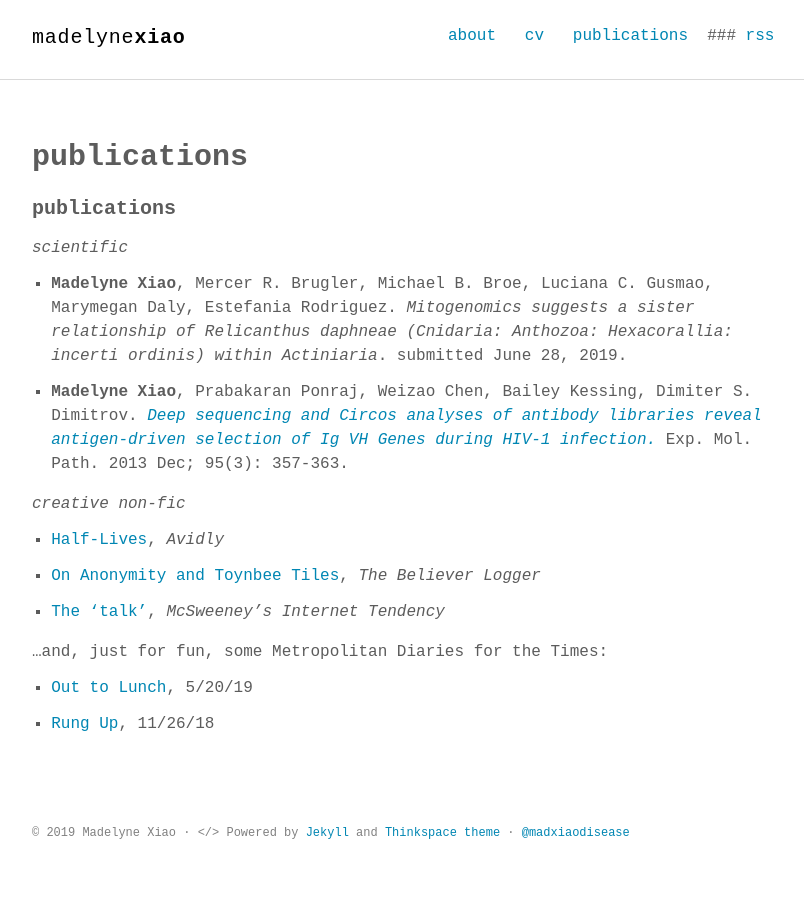
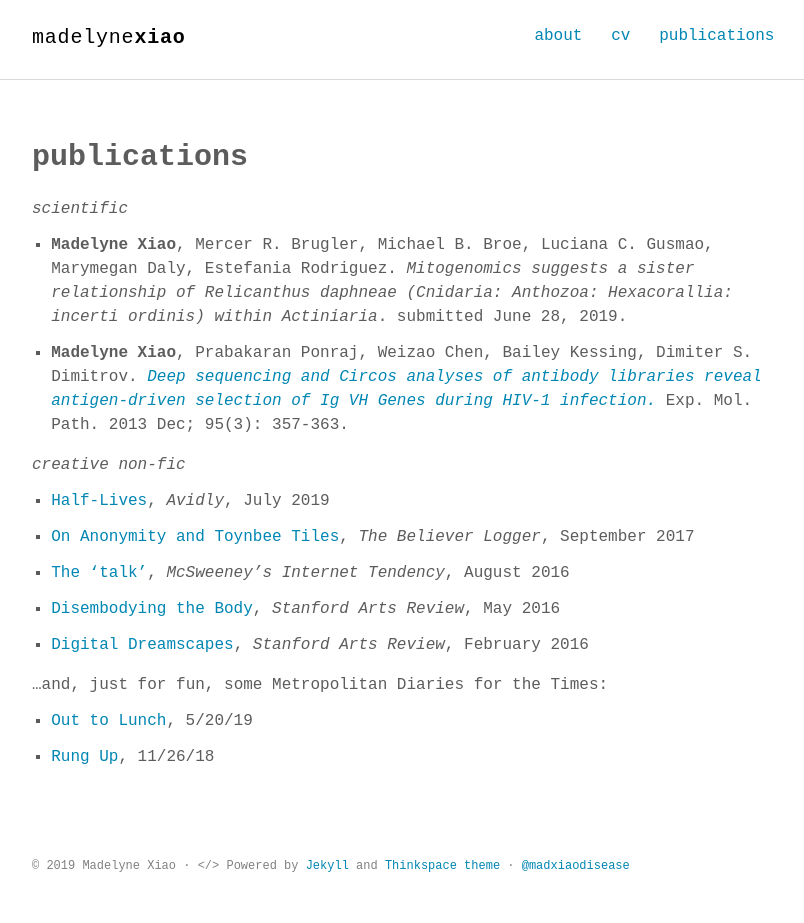
Before and after one commit to madelyne/madelyne.github.io, a Jekyll site: the page built from pubs.md, in a window 1280 px wide. Shown: the whole page, without its empty margins (232-1036 px from the left). Built offline with Jekyll 4.4.1, drawn with Linux system fonts in a browser that asks for light colours; some web fonts are replaced; before the commit the page ends 900 px from its top, so only the background shows below that.

Commit message:
updated pubs page

```diff
--- a/_includes/nav.html
+++ b/_includes/nav.html
@@ -6,7 +6,7 @@
       <li><a href="{{ '/about' | prepend: site.baseurl | prepend: site.url }}">about</a></li>
       <li><a href="{{ '/cv' | prepend: site.baseurl | prepend: site.url }}">cv </a></li>
       <li><a href="{{ '/pubs' | prepend: site.baseurl | prepend: site.url }}">publications </a></li>
-      ###<li><a href="{{ "/feed.xml" | prepend: site.baseurl | prepend: site.url }}" target="_blank">rss</a></li>
+      <!-- <li><a href="{{ "/feed.xml" | prepend: site.baseurl | prepend: site.url }}" target="_blank">rss</a></li>-->
     </ul>
   </div>
 </nav>
--- a/pubs.md
+++ b/pubs.md
@@ -4,8 +4,6 @@ title: publications
 permalink: /pubs/
 ---
 
-
-#### publications
 
 _scientific_
 
@@ -16,11 +14,15 @@ _scientific_
 
 _creative non-fic_
 
-- [Half-Lives](http://avidly.lareviewofbooks.org/), _Avidly_
+- [Half-Lives](http://avidly.lareviewofbooks.org/), _Avidly_, July 2019
 
-- [On Anonymity and Toynbee Tiles](https://believermag.com/logger/toynbee/), _The Believer Logger_
+- [On Anonymity and Toynbee Tiles](https://believermag.com/logger/toynbee/), _The Believer Logger_, September 2017
 
-- [The 'talk'](https://www.mcsweeneys.net/articles/a-mother-gives-her-30-something-daughter-the-talk), _McSweeney's Internet Tendency_
+- [The 'talk'](https://www.mcsweeneys.net/articles/a-mother-gives-her-30-something-daughter-the-talk), _McSweeney's Internet Tendency_, August 2016
+
+- [Disembodying the Body](http://stanfordartsreview.com/disembodying-the-body/), _Stanford Arts Review_, May 2016
+
+- [Digital Dreamscapes](http://stanfordartsreview.com/digital-dreamscapes/), _Stanford Arts Review_, February 2016
 
 ...and, just for fun, some Metropolitan Diaries for the Times:
 
```
